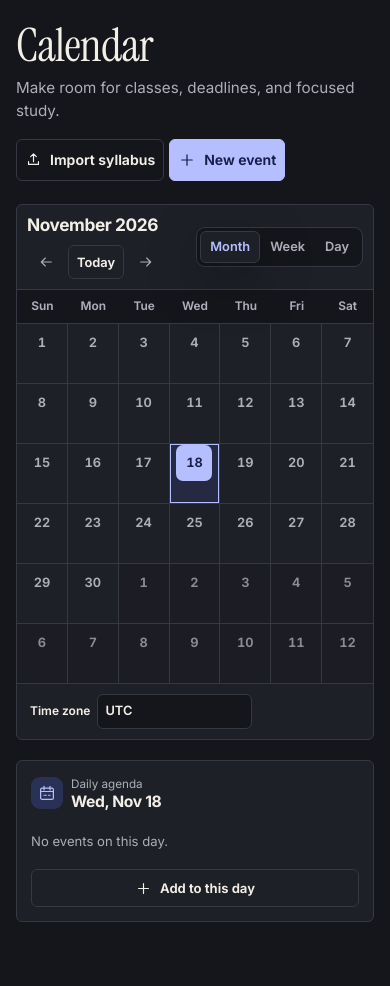
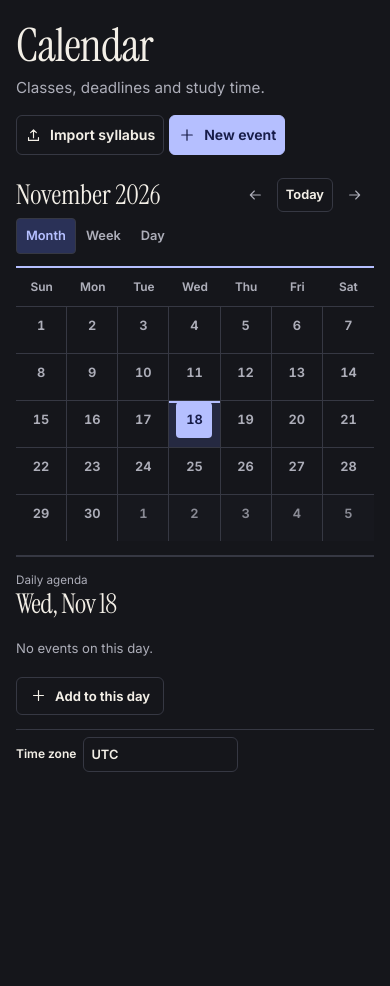
Before and after one commit to AhmadZahid-12/usask-ai-course-planner, a Flask app: page /calendar in a window 390 px wide. Shown: the part 55-1041 px from the top of the page. After the commit the page ends 827 px from the top, so only its background shows below. Run offline with Flask 3, Linux system fonts and the light colour scheme; data that the repository does not hold is empty.

Commit message:
Give the calendar and daily agenda more room

```diff
--- a/app/static/calendar.css
+++ b/app/static/calendar.css
@@ -191,7 +191,7 @@
 @media (max-width: 760px) {
   .calendar-toolbar { gap: 9px; padding: 10px; }
   .calendar-period { flex: 1; justify-content: space-between; }
-  .calendar-cell { min-height: 60px; padding: 1px; text-align: center; }
+  .calendar-cell { min-height: 47px; padding: 1px; text-align: center; }
   .calendar-date { min-width: 36px; min-height: 36px; }
   .calendar-cell-events { display: none; }
   .calendar-dots { display: flex; gap: 2px; justify-content: center; min-height: 8px; }
@@ -210,3 +210,36 @@
 @media (prefers-reduced-motion: no-preference) {
   .calendar-event, .calendar-date, .calendar-views button { transition: background-color .17s ease, border-color .17s ease; }
 }
+
+.calendar-board { border: 0; border-radius: 0; background: transparent; }
+.calendar-toolbar { padding: 0 0 12px; border-bottom: 2px solid var(--accent); flex-wrap: wrap; }
+.calendar-period h2 { font: 400 clamp(1.7rem, 3vw, 2.35rem)/1 var(--display); letter-spacing: 0; }
+.calendar-views { background: transparent; border: 0; border-radius: 0; padding: 0; }
+.calendar-views button { border-radius: 4px; min-height: 36px; }
+.calendar-views button[aria-pressed="true"] { background: var(--accent-soft); color: var(--accent); box-shadow: none; }
+.calendar-weekdays { background: transparent; color: var(--muted); }
+.calendar-weekdays span { padding-block: 10px; }
+.calendar-cell[data-outside="true"] { background: color-mix(in srgb, var(--sidebar) 58%, var(--bg)); }
+.calendar-cell[data-selected="true"] { box-shadow: inset 0 2px var(--accent); }
+.calendar-date { font-variant-numeric: tabular-nums; border-radius: 4px; }
+.calendar-event { border-radius: 3px; }
+.calendar-day { padding: 16px 0; }
+.calendar-day h3 { font: 400 1.9rem/1.1 var(--display); }
+.calendar-day .calendar-event { max-width: 650px; }
+.calendar-agenda, .calendar-reminders { border: 0; border-top: 2px solid var(--border); border-radius: 0; background: transparent; padding: 14px 0 0; }
+.calendar-agenda-header .metric-icon { display: none; }
+.calendar-agenda-header h2 { font: 400 1.7rem/1.1 var(--display); }
+.calendar-agenda-add { width: auto; }
+.calendar-footer { grid-column: 1 / -1; padding-inline: 0; }
+@media (max-width: 760px) {
+  .calendar-toolbar { row-gap: 6px; }
+  .calendar-period { flex-basis: 100%; }
+  .calendar-board { overflow: visible; }
+  .calendar-week-day { padding-inline: 0; }
+}
+
+@media (max-width: 540px) {
+  .calendar-layout { gap: 14px; }
+  .calendar-heading-actions .button { min-height: 38px; }
+  .calendar-footer { padding-block: 7px; }
+}
--- a/app/static/js/calendar.js
+++ b/app/static/js/calendar.js
@@ -111,7 +111,8 @@ function visibleRange() {
     return [start, shiftDate(start, 7)];
   }
   const first = `${selected.slice(0, 7)}-01`;
-  return [firstOfWeek(first), shiftDate(firstOfWeek(first), 42)];
+  const last = shiftDate(shiftMonth(first, 1), -1);
+  return [firstOfWeek(first), shiftDate(firstOfWeek(last), 7)];
 }
 
 function dateSequence(start, end) {
--- a/app/templates/calendar.html
+++ b/app/templates/calendar.html
@@ -6,7 +6,7 @@
 <script type="module" src="{{ url_for('static', filename='js/calendar.js') }}"></script>
 {% endblock %}
 {% block content %}
-{% call page_heading('Calendar', 'Make room for classes, deadlines, and focused study.') %}
+{% call page_heading('Calendar', 'Classes, deadlines and study time.') %}
 <div class="button-group calendar-heading-actions">
   <a class="button secondary" href="{{ url_for('syllabus.upload_page') }}">{{ icon('upload', 17) }} Import syllabus</a>
   <button class="button primary" id="calendar-new" type="button">{{ icon('plus', 18) }} New event</button>
@@ -33,12 +33,6 @@
     </header>
     <p id="calendar-status" class="calendar-feedback muted" role="status">Loading your calendar…</p>
     <div id="calendar-grid" class="calendar-content" aria-busy="true"></div>
-    <div class="calendar-footer">
-      <span class="calendar-shortcuts muted"><kbd>←</kbd> <kbd>→</kbd> Browse dates <kbd>N</kbd> New event</span>
-      <label for="calendar-zone">Time zone <input id="calendar-zone" list="calendar-time-zones" type="text" maxlength="80" autocomplete="off" spellcheck="false" aria-describedby="calendar-zone-status"></label>
-      <datalist id="calendar-time-zones"></datalist>
-      <span id="calendar-zone-status" class="muted" role="status" hidden></span>
-    </div>
   </section>
 
   <aside class="calendar-aside">
@@ -57,6 +51,12 @@
       <ul id="calendar-reminder-list"></ul>
     </section>
   </aside>
+  <div class="calendar-footer">
+    <span class="calendar-shortcuts muted"><kbd>←</kbd> <kbd>→</kbd> Browse dates <kbd>N</kbd> New event</span>
+    <label for="calendar-zone">Time zone <input id="calendar-zone" list="calendar-time-zones" type="text" maxlength="80" autocomplete="off" spellcheck="false" aria-describedby="calendar-zone-status"></label>
+    <datalist id="calendar-time-zones"></datalist>
+    <span id="calendar-zone-status" class="muted" role="status" hidden></span>
+  </div>
 </div>
 
 <dialog class="form-dialog calendar-dialog" id="calendar-editor" aria-labelledby="calendar-editor-title">
```
